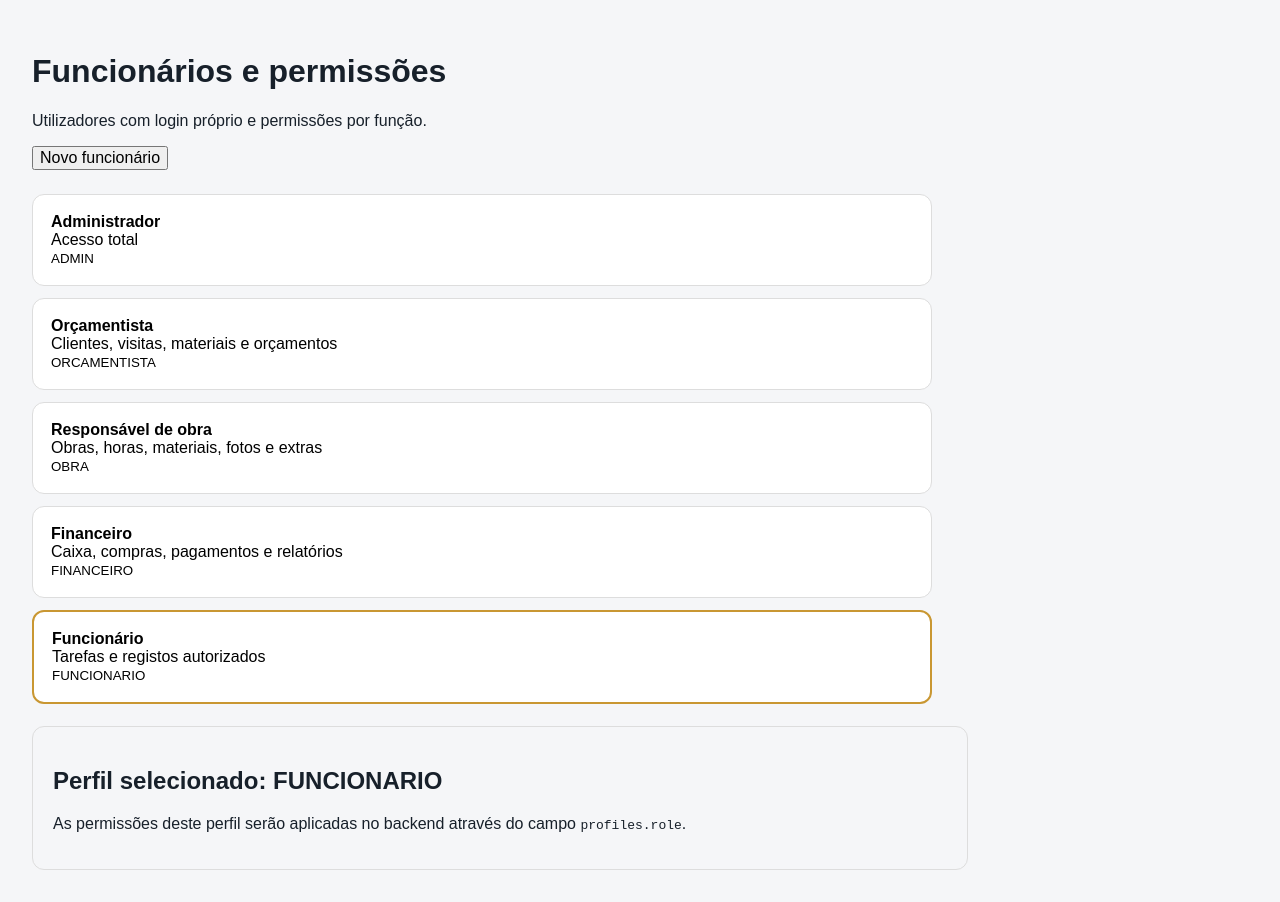
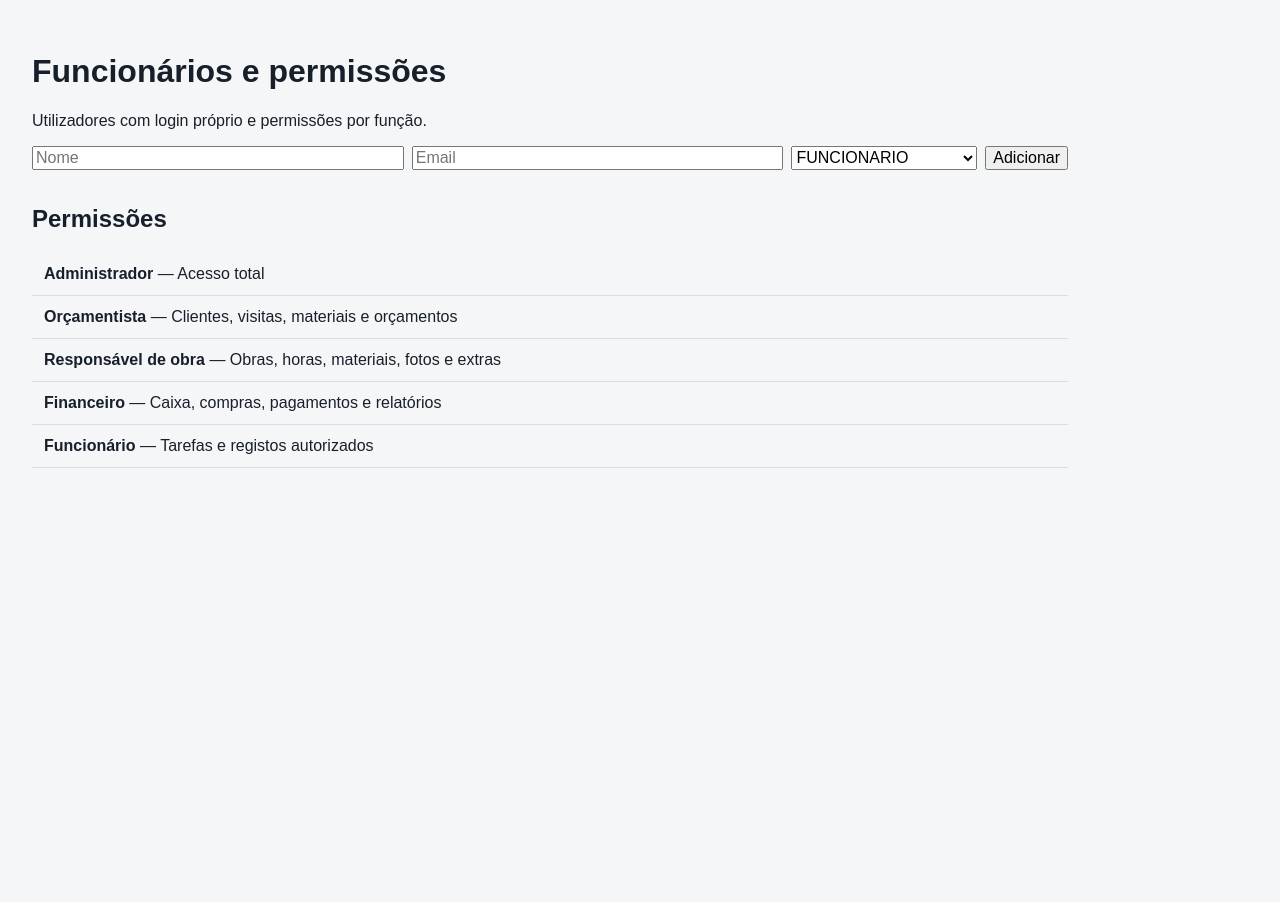
Before and after one commit to drozz2025/royal-epoxi-app, a Next.js app: page /funcionarios in a window 1280 px wide. After the commit the page ends 800 px from the top, so only its background shows below. Built offline with nearby package versions, Linux system fonts and the light colour scheme.

Commit message:
Complete employee management UI

```diff
--- a/src/app/funcionarios/page.tsx
+++ b/src/app/funcionarios/page.tsx
@@ -1,4 +1,5 @@
 'use client';
 import {useState} from 'react';
-const roles=[['ADMIN','Administrador','Acesso total'],['ORCAMENTISTA','Orçamentista','Clientes, visitas, materiais e orçamentos'],['OBRA','Responsável de obra','Obras, horas, materiais, fotos e extras'],['FINANCEIRO','Financeiro','Caixa, compras, pagamentos e relatórios'],['FUNCIONARIO','Funcionário','Tarefas e registos autorizados']];
-export default function Funcionarios(){const [selected,setSelected]=useState('FUNCIONARIO');return <main style={{padding:32,fontFamily:'Arial',maxWidth:1000}}><h1>Funcionários e permissões</h1><p>Utilizadores com login próprio e permissões por função.</p><button>Novo funcionário</button><div style={{display:'grid',gap:12,maxWidth:900,marginTop:24}}>{roles.map(r=><button key={r[0]} onClick={()=>setSelected(r[0])} style={{textAlign:'left',padding:18,border:selected===r[0]?'2px solid #c99732':'1px solid #ddd',borderRadius:12,background:'#fff'}}><strong>{r[1]}</strong><div>{r[2]}</div><small>{r[0]}</small></button>)}</div><div style={{marginTop:22,padding:20,border:'1px solid #ddd',borderRadius:12}}><h2>Perfil selecionado: {selected}</h2><p>As permissões deste perfil serão aplicadas no backend através do campo <code>profiles.role</code>.</p></div></main>}
+type Role='ADMIN'|'ORCAMENTISTA'|'OBRA'|'FINANCEIRO'|'FUNCIONARIO';
+const roles:{id:Role;label:string;desc:string}[]=[{id:'ADMIN',label:'Administrador',desc:'Acesso total'},{id:'ORCAMENTISTA',label:'Orçamentista',desc:'Clientes, visitas, materiais e orçamentos'},{id:'OBRA',label:'Responsável de obra',desc:'Obras, horas, materiais, fotos e extras'},{id:'FINANCEIRO',label:'Financeiro',desc:'Caixa, compras, pagamentos e relatórios'},{id:'FUNCIONARIO',label:'Funcionário',desc:'Tarefas e registos autorizados'}];
+export default function Funcionarios(){const [rows,setRows]=useState<{name:string;email:string;role:Role}[]>([]);const [name,setName]=useState(''),[email,setEmail]=useState(''),[role,setRole]=useState<Role>('FUNCIONARIO');return <main style={{padding:32,fontFamily:'Arial',maxWidth:1100}}><h1>Funcionários e permissões</h1><p>Utilizadores com login próprio e permissões por função.</p><div style={{display:'grid',gridTemplateColumns:'2fr 2fr 1fr auto',gap:8}}><input placeholder="Nome" value={name} onChange={e=>setName(e.target.value)}/><input placeholder="Email" value={email} onChange={e=>setEmail(e.target.value)}/><select value={role} onChange={e=>setRole(e.target.value as Role)}>{roles.map(r=><option key={r.id}>{r.id}</option>)}</select><button onClick={()=>{if(name&&email){setRows([...rows,{name,email,role}]);setName('');setEmail('')}}}>Adicionar</button></div><div style={{marginTop:25}}>{rows.map((r,i)=><div key={i} style={{padding:16,borderBottom:'1px solid #ddd'}}><strong>{r.name}</strong> · {r.email} · <b>{r.role}</b></div>)}</div><h2 style={{marginTop:35}}>Permissões</h2>{roles.map(r=><div key={r.id} style={{padding:12,borderBottom:'1px solid #ddd'}}><strong>{r.label}</strong> — {r.desc}</div>)}</main>}
```
